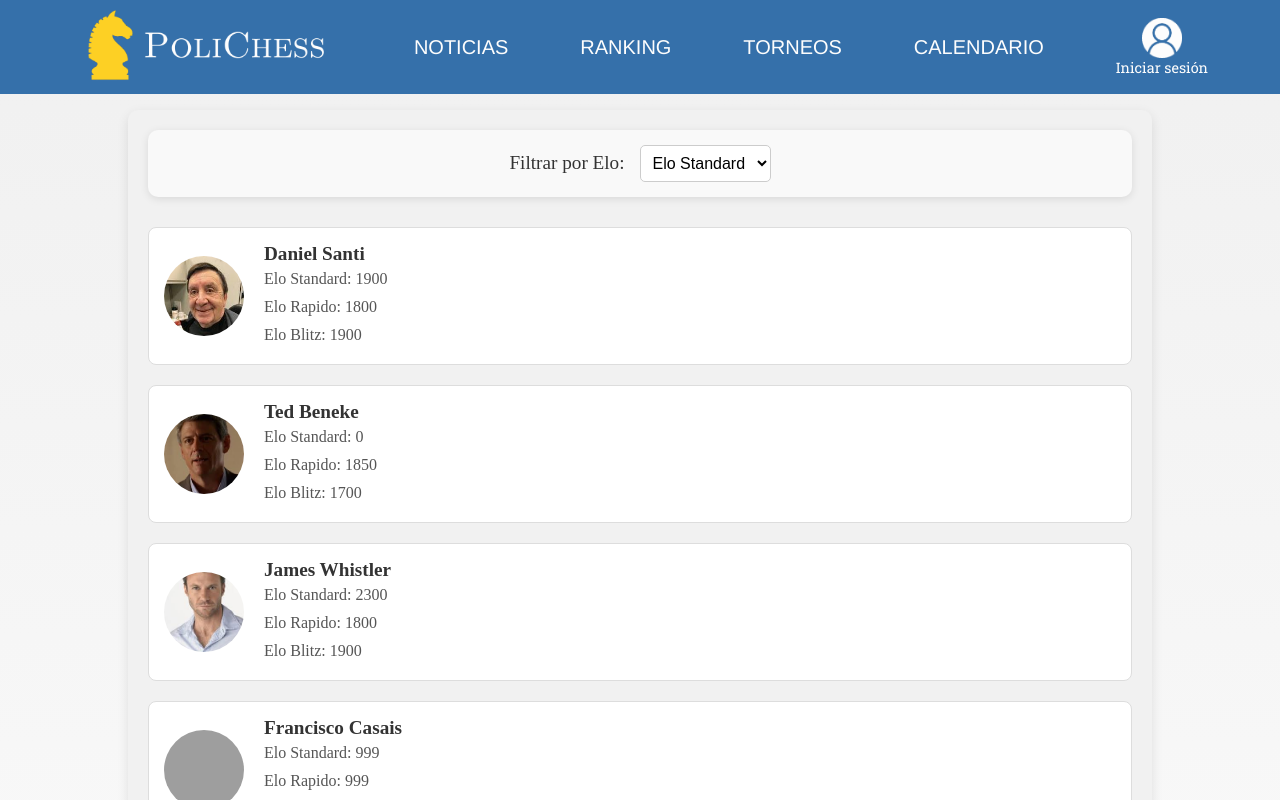
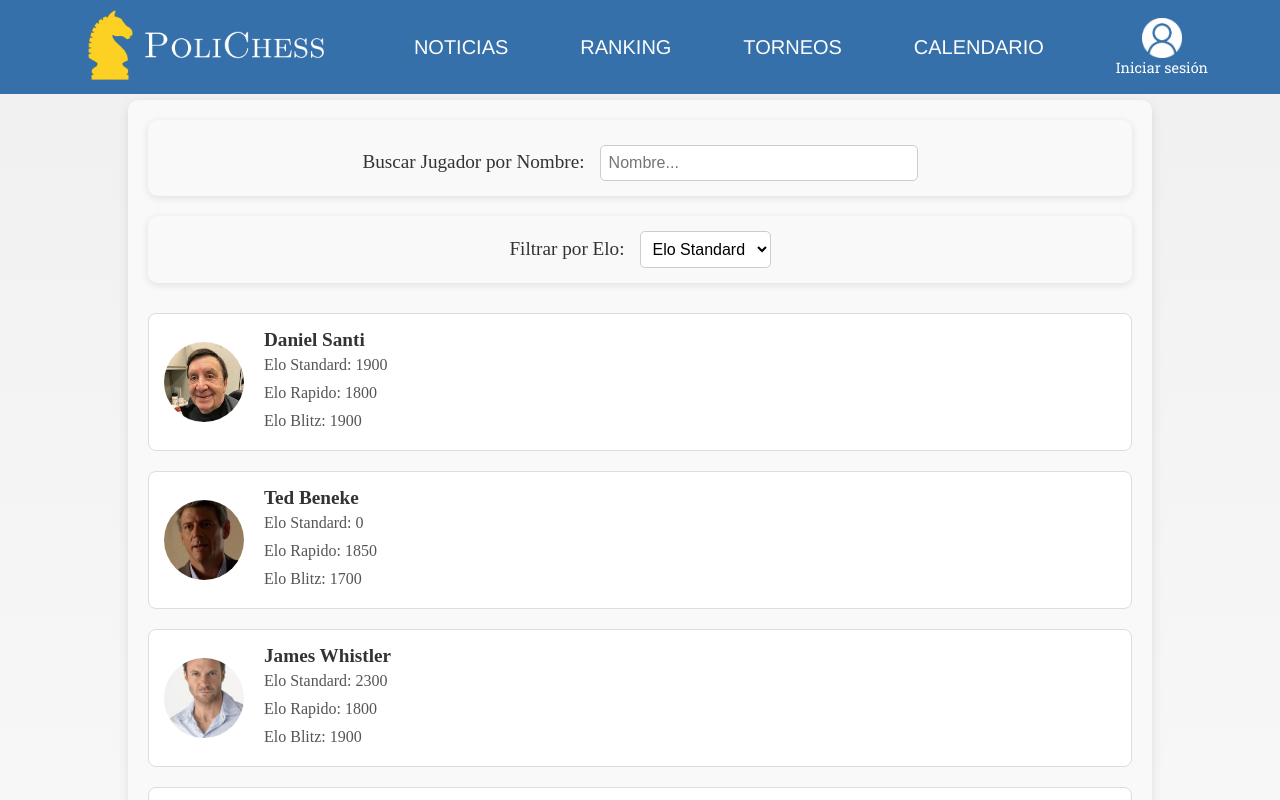
Before and after one commit to FranciscoCasais/PoliChess, an Angular app in the folder FrontPoliChess/: page /jugadores in a window 1280 px wide. Shown: the top 800 px of the page. Built offline with nearby package versions, Linux system fonts and the light colour scheme; grey boxes are pictures that could not be loaded; a web font is replaced by a local one.

Commit message:
seccion jugadores lista

```diff
--- a/FrontPoliChess/src/app/components/Secciones/seccion-jugadores/seccion-jugadores.component.css
+++ b/FrontPoliChess/src/app/components/Secciones/seccion-jugadores/seccion-jugadores.component.css
@@ -1,4 +1,4 @@
-/* Fondo y contenedor principal */
+/* Estilos generales */
 #inicio {
   padding: 10vh 10vw;
   background: linear-gradient(to bottom, #f0f0f0, #ffffff);
@@ -13,6 +13,40 @@
   border-radius: 10px;
   box-shadow: 0 4px 12px rgba(0, 0, 0, 0.1);
   margin-top: 20px;
+}
+
+/* Estilo para el filtro de nombre (buscador) */
+.buscador {
+  margin-bottom: 20px;
+  text-align: center;
+  background-color: #f9f9f9;
+  padding: 15px;
+  border-radius: 10px;
+  box-shadow: 0 2px 8px rgba(0, 0, 0, 0.1);
+}
+
+.buscador label {
+  font-size: 1.2rem;
+  margin-right: 15px;
+  color: #333;
+}
+
+.buscador input {
+  padding: 8px;
+  font-size: 1rem;
+  border-radius: 5px;
+  border: 1px solid #ccc;
+  cursor: pointer;
+  background-color: #fff;
+  width: 100%;
+  max-width: 300px;
+  margin-top: 10px;
+  transition: border-color 0.3s ease;
+}
+
+.buscador input:focus {
+  outline: none;
+  border-color: #4CAF50;
 }
 
 /* Estilos para las tarjetas de jugador */
@@ -100,11 +134,3 @@
   text-decoration: none;
   color: inherit;
 }
-
-/* Fondo de la sección de jugadores */
-#jugadores {
-  background-color: #f1f1f1;
-  border-radius: 10px;
-  padding: 20px;
-  margin-top: 30px;
-}
--- a/FrontPoliChess/src/app/components/Secciones/seccion-jugadores/seccion-jugadores.component.html
+++ b/FrontPoliChess/src/app/components/Secciones/seccion-jugadores/seccion-jugadores.component.html
@@ -2,7 +2,14 @@
   <main id="contenedor-principal">
     <section id="jugadores">
 
-      <!-- Filtros -->
+
+
+ <!-- Buscador por nombre -->
+      <div class="buscador">
+        <label for="buscarJugador">Buscar Jugador por Nombre:</label>
+        <input type="text" id="buscarJugador" [(ngModel)]="busquedaNombre" (input)="filtrarPorNombre()" placeholder="Nombre...">
+      </div>
+      <!-- Filtros de Elo -->
       <div class="filtros">
         <label for="filtroElo">Filtrar por Elo:</label>
         <select id="filtroElo" (change)="filtrarJugadores($event)">
@@ -12,8 +19,10 @@
         </select>
       </div>
 
+
+
       <!-- Iterar sobre la lista de jugadores con *ngFor -->
-      <div *ngFor="let jugador of jugadores" class="jugador-card">
+      <div *ngFor="let jugador of jugadoresFiltrados" class="jugador-card">
         <a [routerLink]="['/jugador', jugador.id]" class="jugador-link">
           <div class="jugador-info">
             <img [src]="jugador.foto" alt="Foto de {{ jugador.nombre }}" class="jugador-imagen">
--- a/FrontPoliChess/src/app/components/Secciones/seccion-jugadores/seccion-jugadores.component.ts
+++ b/FrontPoliChess/src/app/components/Secciones/seccion-jugadores/seccion-jugadores.component.ts
@@ -1,44 +1,52 @@
 import { Component, inject, OnInit } from '@angular/core';
 import { CommonModule } from '@angular/common';
+import { FormsModule } from '@angular/forms'; // Añadir esta importación
 import { JugadorService } from "../../../../services/jugador.service";
 import { Jugador } from '../../../../models/jugador.model';
 import { RouterLink } from '@angular/router';
-import { ActivatedRoute } from '@angular/router';
 import { Router } from '@angular/router';
 
 @Component({
   selector: 'app-seccion-jugadores',
   standalone: true,
-  imports: [RouterLink, CommonModule],
+  imports: [CommonModule, RouterLink, FormsModule], // Incluir FormsModule aquí
   templateUrl: './seccion-jugadores.component.html',
   styleUrls: ['./seccion-jugadores.component.css']
 })
 export class SeccionJugadoresComponent implements OnInit {
+  protected i: number = 0;
+  private jugadorService: JugadorService = inject(JugadorService);
   protected jugadores: Jugador[] = [];
   protected jugadoresFiltrados: Jugador[] = [];
-  protected filtroSeleccionado: string = 'standard'; // Filtro por defecto
+  protected busquedaNombre: string = '';
 
-  private jugadorService: JugadorService = inject(JugadorService);
-  router: any;
+  constructor(private router: Router) {}
 
   ngOnInit(): void {
-    // Obtener la lista de jugadores
     this.jugadores = this.jugadorService.obtenerJugadores();
-    this.jugadoresFiltrados = [...this.jugadores]; // Copiar los jugadores para que se pueda filtrar
+    this.jugadoresFiltrados = [...this.jugadores]; // Inicializa con todos los jugadores
   }
 
-   // Función para filtrar jugadores por el valor de 'Elo'
-   filtrarJugadores(event: any): void {
-    this.filtroSeleccionado = event.target.value; // Actualizar el filtro seleccionado
-    this.jugadoresFiltrados = this.jugadores.sort((a, b) => {
-      // Dependiendo del filtro, ordenamos por el tipo de Elo seleccionado de mayor a menor
-      if (this.filtroSeleccionado === 'standard') {
-        return b.eloStandard - a.eloStandard; // Orden de mayor a menor
-      } else if (this.filtroSeleccionado === 'rapido') {
-        return b.eloRapido - a.eloRapido; // Orden de mayor a menor
-      } else {
-        return b.eloBlitz - a.eloBlitz; // Orden de mayor a menor
-      }
-    });
+  // Filtra los jugadores por nombre (insensible a mayúsculas/minúsculas)
+  filtrarPorNombre(): void {
+    if (this.busquedaNombre.trim() === '') {
+      this.jugadoresFiltrados = [...this.jugadores]; // Si no hay búsqueda, muestra todos los jugadores
+    } else {
+      this.jugadoresFiltrados = this.jugadores.filter(jugador =>
+        `${jugador.nombre} ${jugador.apellido}`.toLowerCase().includes(this.busquedaNombre.toLowerCase())
+      );
+    }
+  }
+
+  // Función para filtrar por el Elo
+  filtrarJugadores(event: any): void {
+    const elo = event.target.value;
+    if (elo === 'standard') {
+      this.jugadoresFiltrados = this.jugadores.sort((a, b) => a.eloStandard - b.eloStandard);
+    } else if (elo === 'rapido') {
+      this.jugadoresFiltrados = this.jugadores.sort((a, b) => a.eloRapido - b.eloRapido);
+    } else if (elo === 'blitz') {
+      this.jugadoresFiltrados = this.jugadores.sort((a, b) => a.eloBlitz - b.eloBlitz);
+    }
   }
 }
```
